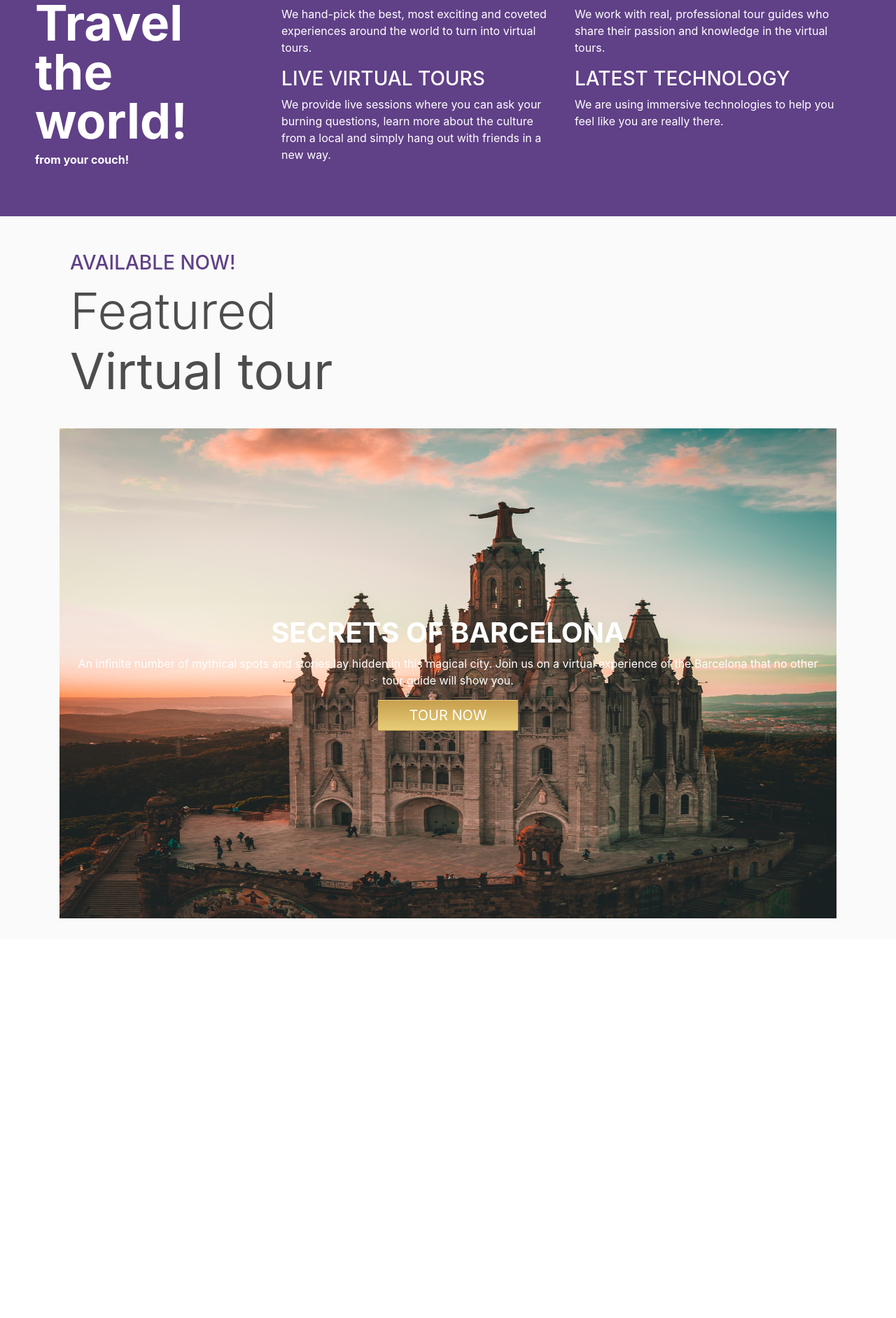
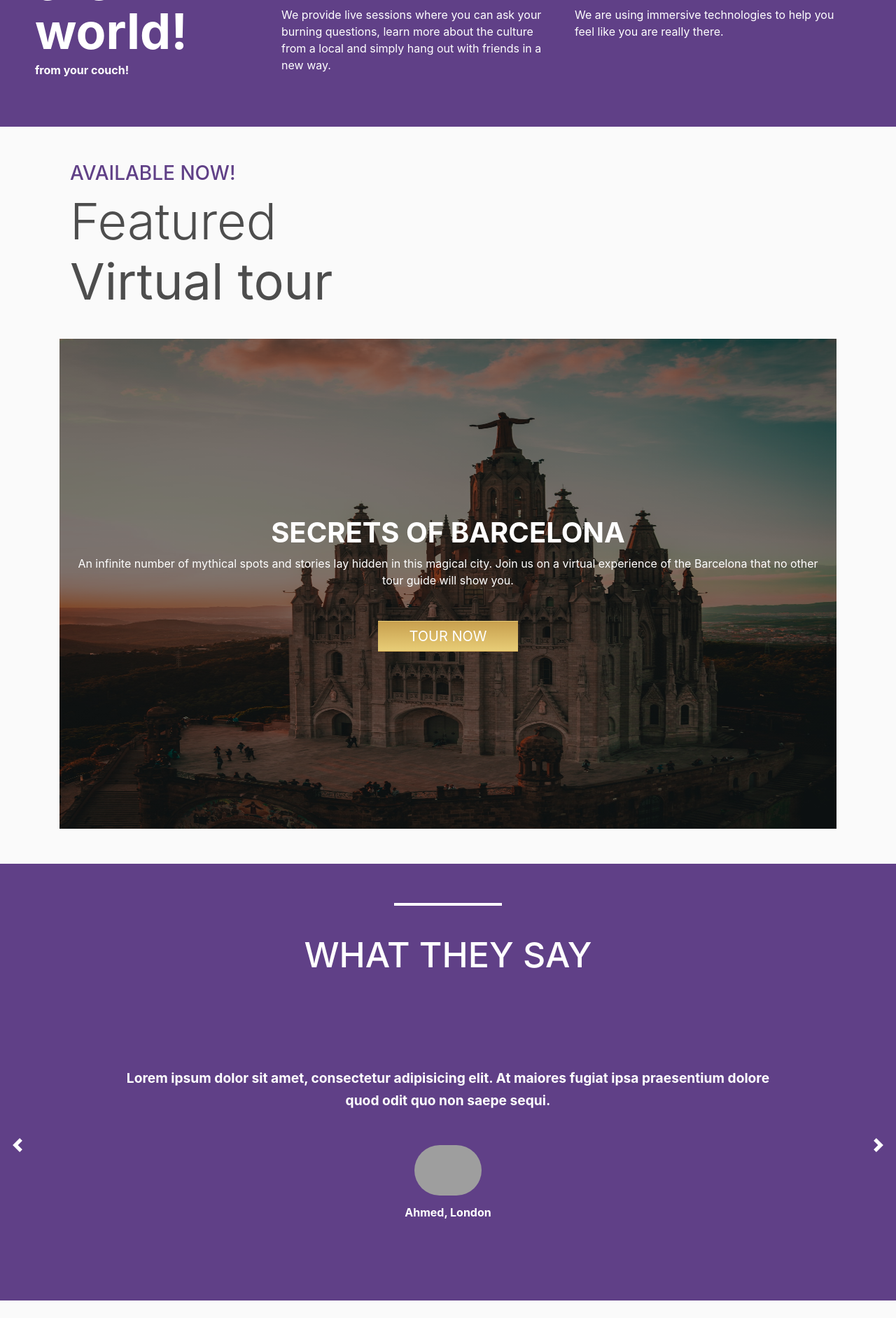
Before and after one commit to Ivy8127/Esovis-VR, a Django app: page / in a window 1280 px wide. Shown: the part 1073-2956 px from the top of the page at 70% size. Before the commit the page ends 2385 px from the top, so only its background shows below. Run offline with Django 3.2, Linux system fonts and the light colour scheme; some libraries are stand-ins or nearby versions; grey boxes are pictures that could not be loaded.

Commit message:
2 more sections added to the home page

```diff
--- a/VRApp/templates/VRApp/home.html
+++ b/VRApp/templates/VRApp/home.html
@@ -1,5 +1,6 @@
 {% extends 'VRApp/main.html'%} {% load static %} {% block title %}Home| Esovis
 VR{% endblock %} {% block content%}
+<!-- Hero image and text section -->
 <div class="jumbotron jumbotron-fluid jumbotron-image-2">
   <div class="container spacing">
     <h1>Explore the <br/> world with <br/> Virtual Tours</h1>
@@ -7,6 +8,7 @@ VR{% endblock %} {% block content%}
     <a href="{% url 'shop'%}" class="btn hero_btn" >START TRAVELING TODAY</a>
   </div>
 </div>
+<!-- About us section -->
 <div class="flex-container">
   <div class="flex-left">
     <h3>About Us</h3>
@@ -41,6 +43,9 @@ VR{% endblock %} {% block content%}
     </div>
   </div>
 </div>
+
+
+<!-- Featured Virtual Tours section -->
 <div class="container featured-section">
   <div class="row">
     <div class="featured-live-tours">
@@ -62,5 +67,65 @@ VR{% endblock %} {% block content%}
   </div>
 </div>
 </div>
-<!-- how to create a background overlay -->
+<!-- carousel -What they say section -->
+<div class="container-fluid" style=" background-color: #604087;">
+  <div class="what_they_say">
+    <hr>
+    <h3>WHAT THEY SAY</h3>
+  </div>
+  <div id="demo" class="carousel slide" data-ride="carousel">
+      <div class="carousel-inner">
+          <div class="carousel-item active">
+              <div class="carousel-caption">
+                  <p>Lorem ipsum dolor sit amet, consectetur adipisicing elit. At maiores fugiat ipsa praesentium dolore quod odit quo non saepe sequi.</p>
+                  <img src="https://i.imgur.com/lE89Aey.jpg">
+                  <div id="image-caption">Ahmed, London </div>
+              </div>
+          </div>
+          <div class="carousel-item">
+              <div class="carousel-caption">
+                  <p>Lorem ipsum dolor sit, amet consectetur adipisicing elit. Deserunt quisquam cumque officiis laboriosam debitis rem perspiciatis est voluptate totam? Earum?</p> <img src="https://i.imgur.com/QptVdsp.jpg" class="img-fluid">
+                  <div id="image-caption">Will, Boston</div>
+              </div>
+          </div>
+          <div class="carousel-item">
+              <div class="carousel-caption">
+                  <p>Lorem ipsum dolor sit amet consectetur adipisicing elit. Autem beatae aspernatur cumque ipsum nihil! Exercitationem non quam praesentium. Nihil, blanditiis?</p> <img src="https://i.imgur.com/jQWThIn.jpg" class="img-fluid">
+                  <div id="image-caption">Steve, New York</div>
+              </div>
+          </div>
+      </div>
+      <a class="carousel-control-prev" href="#demo" role="button" data-slide="prev">
+        <span class="carousel-control-prev-icon" aria-hidden="true"></span>
+        <span class="sr-only">Previous</span>
+      </a>
+      <a class="carousel-control-next" href="#demo" role="button" data-slide="next">
+        <span class="carousel-control-next-icon" aria-hidden="true"></span>
+        <span class="sr-only">Next</span>
+      </a>
+  </div>
+</div>
+<br>
+<!--Upcoming Virtual Tours section -->
+<div class="container featured-section">
+  <div class="row upcoming_virtual_tours">
+    <div class="featured-live-tours">
+      <h3>Coming soon!</h3>
+      <br>
+      <h1 class="display-4" style="color: hsl(0, 0%, 30%);">UPCOMING</h1>
+      <h1 class="display-4"><strong>Virtual tours</strong></h1>
+    </div>
+  </div>
+  <div class="featured-tour-image-1">
+      <div class="featured-tour-text">
+        <h1 class="display-4" style="font-weight: bolder;">Marbella Spain</h1>
+        <p>
+          Lorem ipsum dolor, sit amet consectetur adipisicing elit. Quis, accusantium dolorum. Hic voluptatem dolores animi harum qui reprehenderit deleniti saepe!
+        </p>
+        <a href="{% url 'signup'%}"style="font-weight: bold;" class="btn btnClass">SIGN UP NOW</a>
+      </div>
+    </div>
+  </div>
+</div>
+</div>
 {%endblock content%}
--- a/static/css/cart.css
+++ b/static/css/cart.css
@@ -192,11 +192,7 @@ h6 {
   background-position: center;
   opacity: 0.9;
 }
-@media (min-width: 1200px) {
-  .spacing {
-    height: 30vw;
-  }
-}
+
 @media (min-width: 375px) {
   .spacing {
     height: 60vw;
@@ -209,11 +205,12 @@ h6 {
 }
 @media (min-width: 768px) {
   .spacing {
-    height: 60vw;
+    height: 50vw;
   }
 }
 .jumbotron-image-2 {
-  background-image: url("/static/images/hero-image.jpg");
+
+  background-image:linear-gradient(rgba(0, 0, 0, 0.5), rgba(0, 0, 0, 0.5)), url("/static/images/hero-image.jpg");
   background-size: cover;
   background-repeat: no-repeat;
   background-position: center;
@@ -286,7 +283,7 @@ h6 {
   text-transform: uppercase;
 }
 .featured-tour-image{
-  background-image: url('/static/images/biel-morro-d0xjEv-WJQk-unsplash_1.jpg');
+  background-image: linear-gradient(rgba(0, 0, 0, 0.5), rgba(0, 0, 0, 0.5)),url('/static/images/biel-morro-d0xjEv-WJQk-unsplash_1.jpg');
   background-size: 100% 100%;
   background-repeat: no-repeat;
   width: 100%;
@@ -312,13 +309,14 @@ h6 {
   }
 }
 .featured-section{
-  margin-bottom: 30px;
+  margin-bottom: 50px;
 }
 .btnClass {
   width: 200px;
   background: linear-gradient(#c79f4e, #e8cd77);
   font-size: 20px;
   color: white;
+  margin-top: 30px;
 }
 .hero_btn{
  width: 350px;
@@ -327,9 +325,153 @@ h6 {
  color: white;
  font-size: 20px;
 
+
 }
 @media(min-width:300px){
   .hero_btn{
-    width: 280px;
+    width: 200px;
+    height: 35px;
+    font-size: 15px;
+    text-align: center;
   }
 }
+@media(min-width:768px){
+  .hero_btn{
+    width: 300px;
+    height: 40px;
+    font-size: 15px;
+    text-align: center;
+  }
+}
+@media(min-width:992px){
+  .hero_btn{
+    width: 350px;
+    height: 50px;
+    font-size:20px;
+    text-align: center;
+  }
+}
+.what_they_say{
+  text-align: center;
+  margin: 20px ;
+  padding: 40px 0px 0px 0px;
+}
+.what_they_say h3{
+  color: white;
+}
+.what_they_say hr{
+  border: 2px solid white;
+  width: 150px;
+  margin-bottom: 40px;
+}
+@media(min-width:320px){
+  .what_they_say h3{
+    font-size: 30px;
+  }
+}
+@media(min-width:768px){
+  .what_they_say h3{
+    font-size: 40px;
+  }
+}
+@media(min-width:992px){
+  .what_they_say h3{
+    font-size: 50px;
+  }
+}
+#demo {
+  max-width: 100%;
+  padding: 30px;
+  margin: auto;
+
+}
+.carousel-caption {
+  position: initial;
+  z-index: 10;
+  padding: 5rem 8rem;
+  text-align: center;
+  font-size: 1.2rem;
+  font-weight: bold;
+  line-height: 2rem
+}
+
+@media(max-width:767px) {
+  .carousel-caption {
+      position: initial;
+      z-index: 10;
+      padding: 3rem 2rem;
+      text-align: center;
+      font-size: 0.7rem;
+      font-weight: bold;
+      line-height: 1.5rem
+  }
+}
+
+.carousel-caption img {
+  width: 6rem;
+  border-radius: 5rem;
+  margin-top: 2rem
+}
+
+@media(max-width:767px) {
+  .carousel-caption img {
+      width: 4rem;
+      border-radius: 4rem;
+      margin-top: 1rem
+  }
+}
+
+#image-caption {
+  font-style: normal;
+  font-size: 1rem;
+  margin-top: 0.5rem
+}
+
+@media(max-width:767px) {
+  #image-caption {
+      font-style: normal;
+      font-size: 0.6rem;
+      margin-top: 0.5rem
+  }
+}
+
+.carousel-control-prev {
+  justify-content: flex-start
+}
+
+.carousel-control-next {
+  justify-content: flex-end
+}
+
+.carousel-control-prev,
+.carousel-control-next {
+  transition: none;
+  opacity: unset
+}
+.featured-tour-image-1{
+  background-image: linear-gradient(rgba(0, 0, 0, 0.5), rgba(0, 0, 0, 0.5)),url('/static/images/marabella.jpg');
+  background-size: cover;
+  background-repeat: no-repeat;
+  width: 100%;
+  height: 700px;
+  display: flex;
+  justify-content: center;
+  align-items: center;
+}
+
+@media(max-width:375px){
+  .upcoming_virtual_tours h1{
+    font-size: 2rem;
+  }
+  .upcoming_virtual_tours h3{
+    font-size: 0.5rem;
+  }
+}
+@media(max-width:576px){
+  .upcoming_virtual_tours h1{
+    font-size: 3rem;
+  }
+  .upcoming_virtual_tours h3{
+    font-size: 2rem;
+  }
+}
```
Also changed, not shown: static/images/marabella.jpg (added), static/images/testimonial1.jpg (added).
